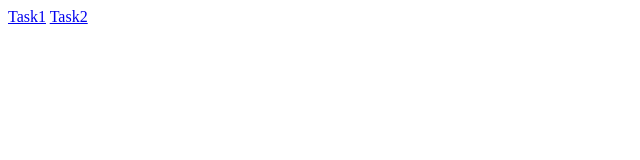
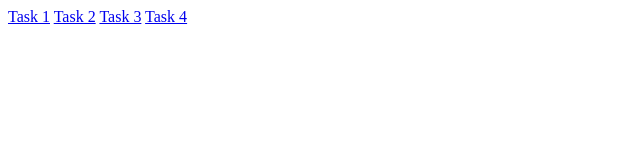
Before and after one commit to gmrpr321/preinternshipTasks, a plain HTML site: page index.html in a window 1280 px wide. Shown: the whole page, without its empty margins (0-640 px from the left). Drawn offline with Linux system fonts and the light colour scheme.

Commit message:
deploy html 3,4

```diff
--- a/index.html
+++ b/index.html
@@ -6,7 +6,9 @@
     <title>Document</title>
 </head>
 <body>
-    <a href="./html/task1/index.html">Task1</a>
-    <a href="./html/task2/index.html">Task2</a>
+    <a href="./html/task1/index.html">Task 1</a>
+    <a href="./html/task2/index.html">Task 2</a>
+    <a href="./html/task3/index.html">Task 3</a>
+    <a href="./html/task4/index.html">Task 4</a>
 </body>
 </html>
```
